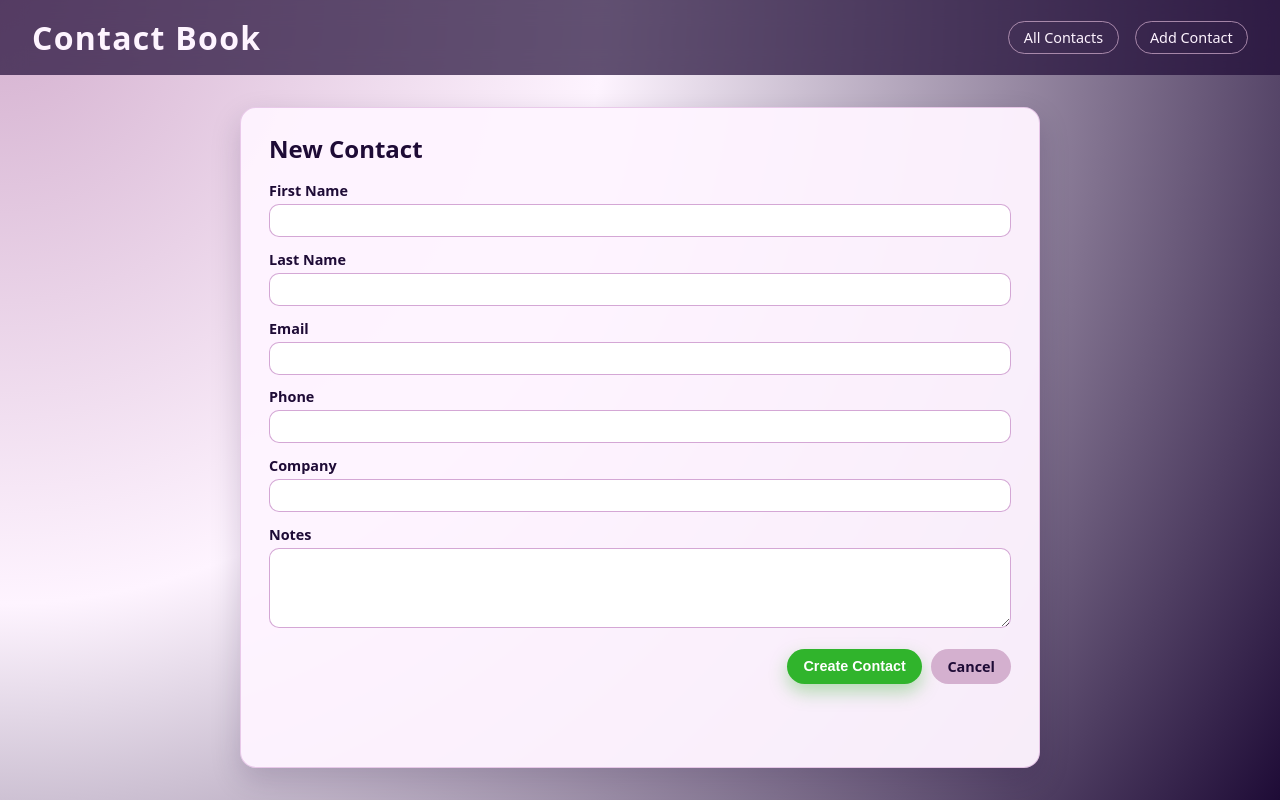
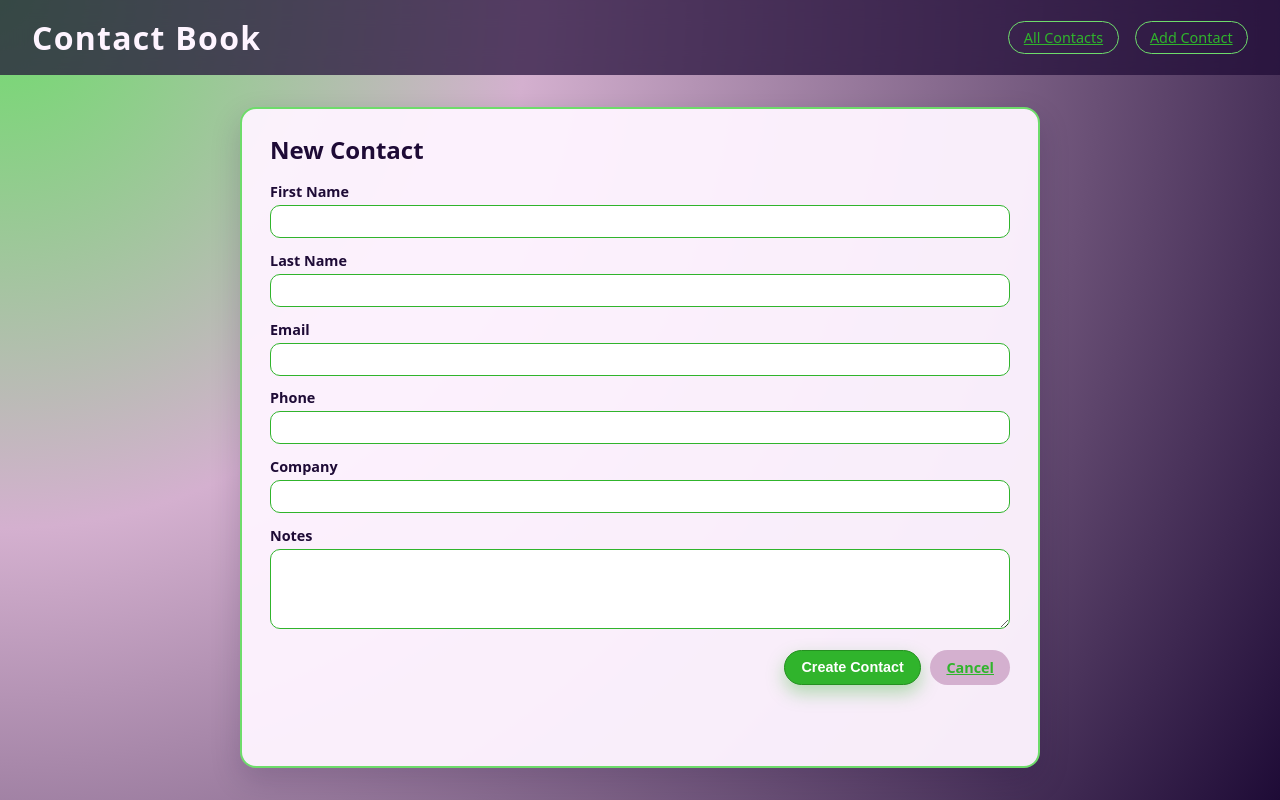
Before and after one commit to deck0017/mtm6407-contact-book-deck0017, a Vue app: page /contacts/new in a window 1280 px wide. Built offline with nearby package versions, Linux system fonts and the light colour scheme.

Commit message:
Updated style.css to include more green

```diff
--- a/src/style.css
+++ b/src/style.css
@@ -1,13 +1,18 @@
 :root {
-  --color-primary: #30b42c;
+  --color-primary: #30B42C;
+  --color-primary-dark: #249020;
+  --color-primary-light: #6EDC6B;
+
   --color-accent: #942597;
-  --color-soft: #d4b0cf;
-  --color-dark: #1e0b36;
-  --color-bg: #fef4ff;
+  --color-soft: #D4B0CF;
+  --color-dark: #1E0B36;
+  --color-bg: #FEF4FF;
+
   --radius-lg: 16px;
   --radius-md: 10px;
   --shadow-soft: 0 12px 30px rgba(30, 11, 54, 0.18);
   --transition-fast: 0.2s ease-out;
+
   --font-sans: system-ui, -apple-system, BlinkMacSystemFont, 'Segoe UI', sans-serif;
 }
 
@@ -20,14 +25,16 @@
 body {
   margin: 0;
   font-family: var(--font-sans);
-  background: radial-gradient(circle at top left, #d4b0cf 0, #fef4ff 40%, #1e0b36 100%);
-  color: #1e0b36;
+  background: radial-gradient(
+    circle at top left,
+    var(--color-primary-light) 0%,
+    var(--color-soft) 35%,
+    var(--color-dark) 100%
+  );
+  color: var(--color-dark);
 }
 
-a {
-  color: inherit;
-  text-decoration: none;
-}
+/* ---------------- HEADER ---------------- */
 
 .app {
   min-height: 100vh;
@@ -42,7 +49,7 @@ a {
   justify-content: space-between;
   backdrop-filter: blur(12px);
   background: rgba(30, 11, 54, 0.7);
-  color: #fef4ff;
+  color: var(--color-bg);
 }
 
 .app-header h1 {
@@ -59,16 +66,22 @@ a {
 .app-header a {
   padding: 0.4rem 0.9rem;
   border-radius: 999px;
-  border: 1px solid rgba(212, 176, 207, 0.7);
+  border: 1px solid var(--color-primary-light);
   font-size: 0.9rem;
-  transition: background var(--transition-fast), color var(--transition-fast), transform var(--transition-fast);
+  transition: var(--transition-fast);
+
+  /* ✔️ NEW — header link text is green */
+  color: var(--color-primary);
 }
 
 .app-header a:hover {
-  background: var(--color-soft);
+  background: var(--color-primary-light);
   color: var(--color-dark);
+  border-color: var(--color-primary);
   transform: translateY(-1px);
 }
+
+/* ---------------- MAIN ---------------- */
 
 .app-main {
   flex: 1;
@@ -77,6 +90,8 @@ a {
   justify-content: center;
 }
 
+/* ---------------- CARD ---------------- */
+
 .card {
   width: 100%;
   max-width: 800px;
@@ -84,7 +99,7 @@ a {
   border-radius: var(--radius-lg);
   box-shadow: var(--shadow-soft);
   padding: 1.5rem 1.75rem;
-  border: 1px solid rgba(148, 37, 151, 0.2);
+  border: 2px solid var(--color-primary-light);
 }
 
 .card-header {
@@ -104,25 +119,25 @@ a {
   gap: 0.5rem;
 }
 
-.card-body p {
-  margin: 0.4rem 0;
-}
+/* ---------------- SEARCH ---------------- */
 
 .search-input {
   width: 260px;
   max-width: 100%;
   padding: 0.5rem 0.75rem;
   border-radius: 999px;
-  border: 1px solid rgba(148, 37, 151, 0.4);
-  background: #fef4ff;
+  border: 1px solid var(--color-primary);
+  background: var(--color-bg);
   outline: none;
-  transition: box-shadow var(--transition-fast), border-color var(--transition-fast);
+  transition: var(--transition-fast);
 }
 
 .search-input:focus {
-  border-color: var(--color-accent);
-  box-shadow: 0 0 0 2px rgba(148, 37, 151, 0.25);
+  border-color: var(--color-primary-dark);
+  box-shadow: 0 0 0 3px rgba(48, 180, 44, 0.25);
 }
+
+/* ---------------- CONTACT LIST ---------------- */
 
 .contact-list {
   list-style: none;
@@ -142,13 +157,13 @@ a {
   border-radius: var(--radius-md);
   background: rgba(255, 255, 255, 0.9);
   border: 1px solid transparent;
-  transition: background var(--transition-fast), transform var(--transition-fast), border-color var(--transition-fast);
+  transition: var(--transition-fast);
 }
 
 .contact-item a:hover {
-  background: #d4b0cf;
-  border-color: rgba(148, 37, 151, 0.5);
-  transform: translateY(-1px);
+  background: var(--color-primary-light);
+  border-color: var(--color-primary);
+  transform: translateY(-2px);
 }
 
 .contact-name {
@@ -165,6 +180,8 @@ a {
   font-size: 0.9rem;
   color: rgba(30, 11, 54, 0.7);
 }
+
+/* ---------------- FORM ---------------- */
 
 .form {
   display: grid;
@@ -186,16 +203,16 @@ a {
 .form-row textarea {
   padding: 0.5rem 0.7rem;
   border-radius: var(--radius-md);
-  border: 1px solid rgba(148, 37, 151, 0.4);
+  border: 1px solid var(--color-primary);
   background: #ffffff;
   outline: none;
-  transition: border-color var(--transition-fast), box-shadow var(--transition-fast);
+  transition: var(--transition-fast);
 }
 
 .form-row input:focus,
 .form-row textarea:focus {
-  border-color: var(--color-primary);
-  box-shadow: 0 0 0 2px rgba(48, 180, 44, 0.25);
+  border-color: var(--color-primary-dark);
+  box-shadow: 0 0 0 3px rgba(48, 180, 44, 0.25);
 }
 
 .form-row textarea {
@@ -210,6 +227,8 @@ a {
   margin-top: 0.5rem;
 }
 
+/* ---------------- BUTTONS ---------------- */
+
 .btn {
   border: none;
   cursor: pointer;
@@ -220,37 +239,47 @@ a {
   display: inline-flex;
   align-items: center;
   justify-content: center;
-  transition: background var(--transition-fast), transform var(--transition-fast), box-shadow var(--transition-fast);
+  transition: var(--transition-fast);
+
+
+  color: var(--color-primary);
+}
+
+
+.btn:hover {
+  background: var(--color-primary) !important;
+  color: #ffffff !important;
+}
+
+
+.btn-primary:hover {
+  background: var(--color-primary-dark) !important;
+}
+
+
+.btn-danger:hover {
+  background: var(--color-primary) !important;
+  color: #ffffff !important;
 }
 
 .btn-primary {
   background: var(--color-primary);
   color: #ffffff;
+  border: 1px solid var(--color-primary-dark);
   box-shadow: 0 8px 18px rgba(48, 180, 44, 0.35);
-}
-
-.btn-primary:hover {
-  transform: translateY(-1px);
-  box-shadow: 0 10px 22px rgba(48, 180, 44, 0.45);
 }
 
 .btn-secondary {
   background: var(--color-soft);
-  color: var(--color-dark);
-}
-
-.btn-secondary:hover {
-  transform: translateY(-1px);
+  color: var(--color-primary);
 }
 
 .btn-danger {
   background: var(--color-accent);
-  color: #ffffff;
+  color: var(--color-primary);
 }
 
-.btn-danger:hover {
-  transform: translateY(-1px);
-}
+/* ---------------- RESPONSIVE ---------------- */
 
 @media (max-width: 640px) {
   .app-main {
```
